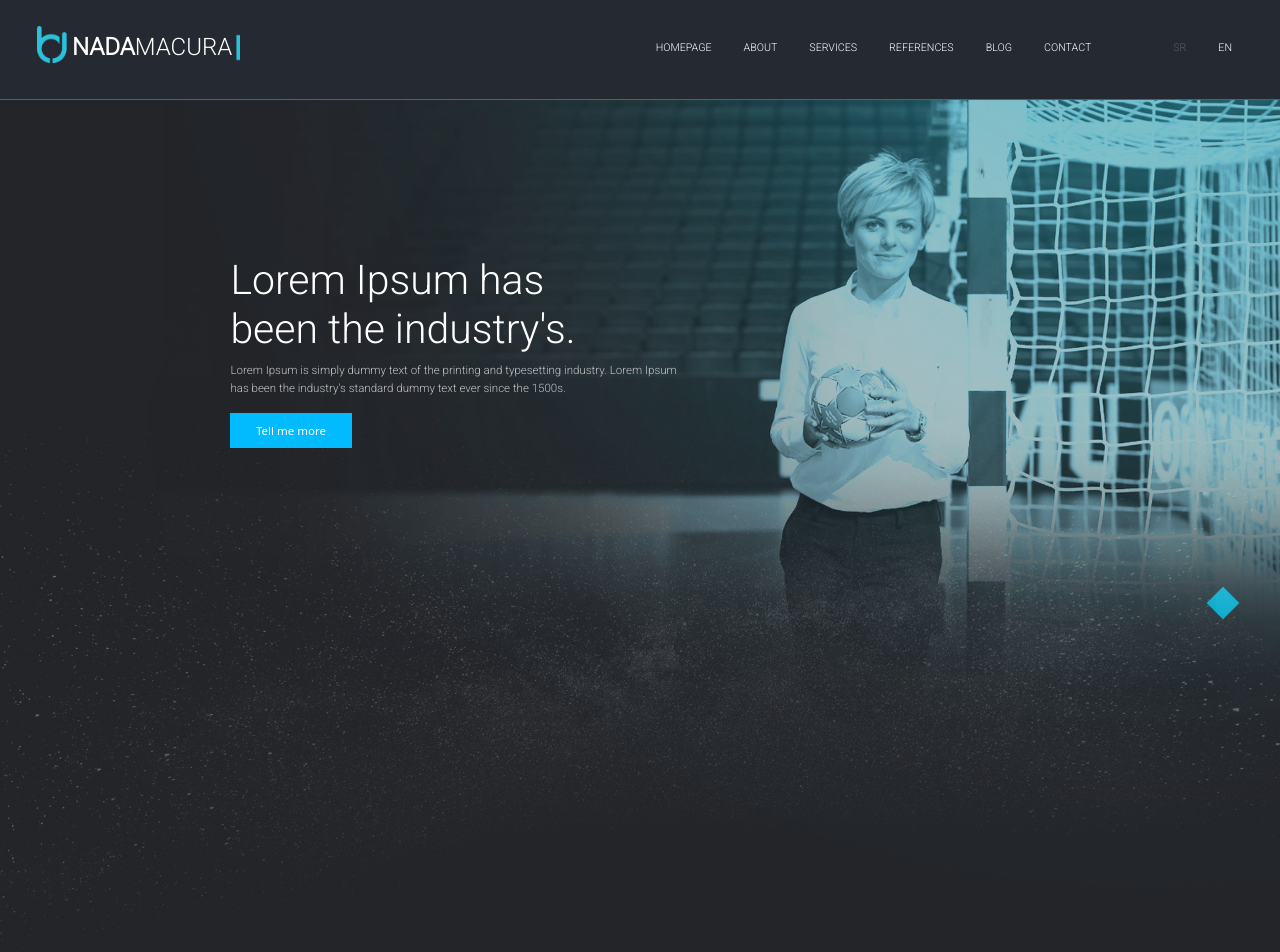
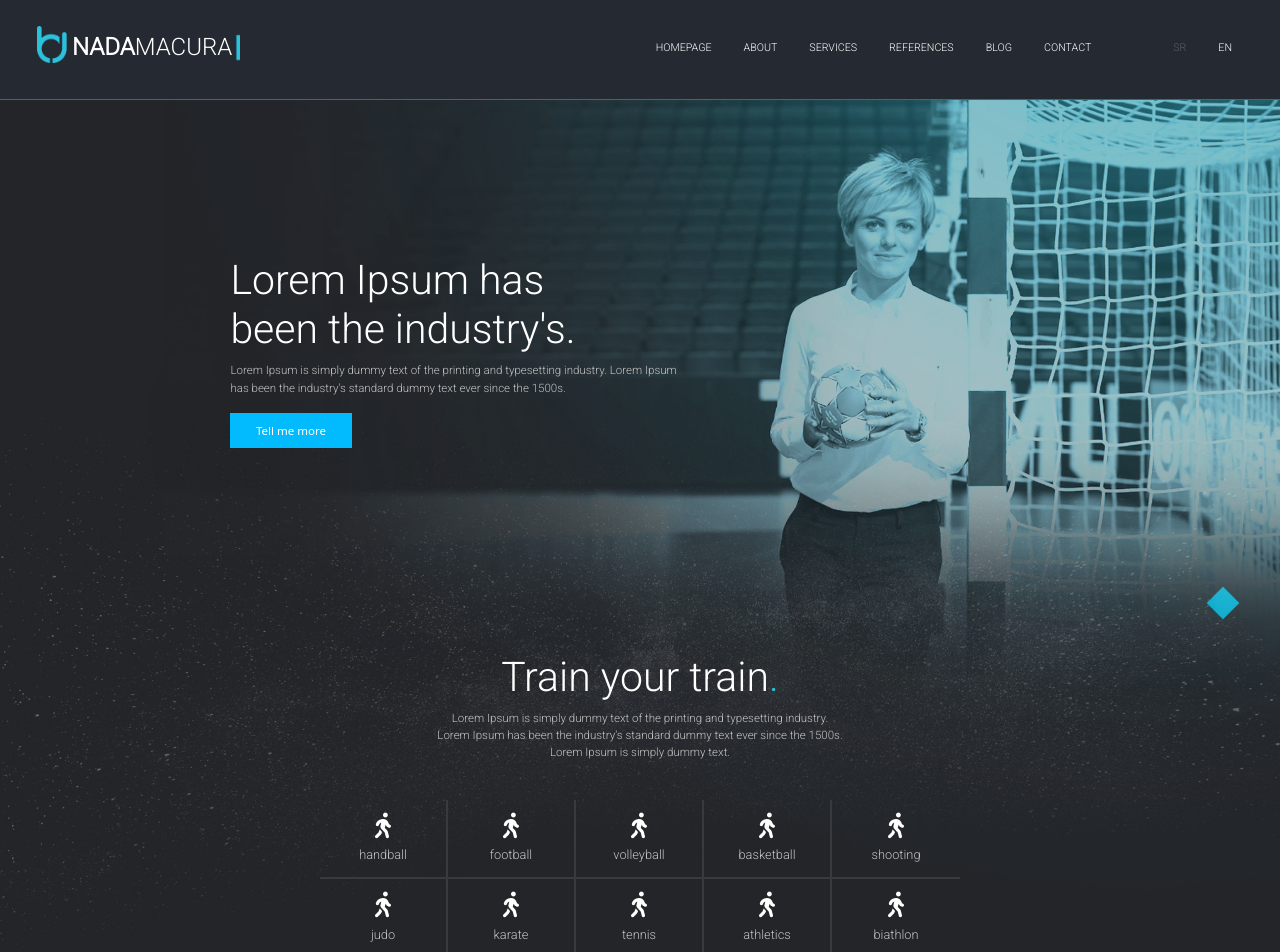
Before and after one commit to AleksandarPavlov/BlueWebPage, an Angular app: page / in a window 1280 px wide. Shown: the top 952 px of the page. Built offline with nearby package versions, Linux system fonts and the light colour scheme.

Commit message:
middle section

```diff
--- a/src/app/home-page/home-page.component.css
+++ b/src/app/home-page/home-page.component.css
@@ -1,3 +1,6 @@
+.wrapper{
+    height: 100%;
+}
 nav{
     border-bottom: 1px solid #5D5D5D;
     background-color: #252931;
@@ -107,6 +110,71 @@ nav{
     background-color: #5D5D5D;
 }
 
+.middleSection{
+    position: absolute;
+    top:51vw;
+    width: 100%;
+
+}
+.middleSection p{
+    color:rgb(195, 195, 195);
+    font-family: 'Roboto', sans-serif;
+    font-size: 0.9vw;
+    text-align: center;
+
+}
+#middleTitle{
+    color: white;
+    font-family: 'Roboto', sans-serif;
+    font-size: 3.2vw;
+    text-align: center;
+}
+#col-icon{
+    color: white;
+    font-size: 2vw;
+}
+#col-icon:hover{
+    color: #2CC1DB;
+    cursor: pointer;
+    transition: 0.2s;
+
+}
+#icons-grid{
+    text-align: center;
+    width: 50%;
+    margin-top: 3vw;
+
+}
+.col{
+    padding: 1vw 1vw;
+}
+.col p {
+    color: rgb(195, 195, 195);
+    font-family: 'Roboto', sans-serif;
+    font-size: 1vw;
+    margin-top: 0.35vw;
+    margin-bottom: 0;
+    cursor: pointer;
+}
+
+
+#upperCol{
+    border-bottom:0.25px solid #383A3D;
+    border-right:2px solid #383A3D ;
+}
+#lowerCol{
+    border-top:0.25px solid #383A3D;
+    border-right:2px solid #383A3D ;
+
+}
+#upperColRight{
+    border-right:0px ;
+    border-bottom:0.25px solid #383A3D;
+}
+#lowerColRight{
+    border-right:0px ;
+    border-top:0.25px solid #383A3D;
+}
 @media (min-width: 992px){
 
     nav{
@@ -238,6 +306,7 @@ nav{
         font-size: 9.8vw;
         color:white;
         font-family: 'Roboto', sans-serif;
+
     }
     .mainUpperText p{
         color:rgb(195, 195, 195);
@@ -252,19 +321,17 @@ nav{
         border: none;
     }
     #upperMainImg{
-        width: 170%;
+        width: 200%;
         float: right;
 
         margin-top: 60px;
         filter:sepia(1) hue-rotate(149deg);
-        opacity: 30%;
+        opacity: 25%;
 
     }
     #blueLayer{
         width: 40%;
         float: right;
-
-
         position: absolute;
         top:5%;
         left:60%
--- a/src/app/home-page/home-page.component.html
+++ b/src/app/home-page/home-page.component.html
@@ -39,14 +39,33 @@
     </nav>
 
     <div class="upperImageContainer">
-      <img src = "assets/images/image1.png" id="upperMainImg">
-      <img src = "assets/images/bluelayer.png" id="blueLayer">
-      <div class = "mainUpperText">
-        <h1 id="upperTitle">Lorem Ipsum has<br> been the industry's.</h1>
-        <p>Lorem Ipsum is simply dummy text of the printing and typesetting industry. Lorem Ipsum has been the industry's standard dummy text ever since the 1500s.</p>
-        <button type="button" class="btn btn-primary">Tell me more</button>
+        <img src = "assets/images/image1.png" id="upperMainImg">
+        <img src = "assets/images/bluelayer.png" id="blueLayer">
+        <div class = "mainUpperText">
+          <h1 id="upperTitle">Lorem Ipsum has<br> been the industry's.</h1>
+          <p>Lorem Ipsum is simply dummy text of the printing and typesetting industry. Lorem Ipsum has been the industry's standard dummy text ever since the 1500s.</p>
+          <button type="button" class="btn btn-primary">Tell me more</button>
+        </div>
     </div>
 
+    <div class = "middleSection">
+      <h1 id="middleTitle">Train your train<span style="color:#2CC1DB">.</span></h1>
+      <p>Lorem Ipsum is simply dummy text of the printing and typesetting industry.<br> Lorem Ipsum has been the industry's standard dummy text ever since the 1500s.<br>Lorem Ipsum is simply dummy text.</p>
+        <div class="container text-center" id="icons-grid">
+          <div class="row row-cols-5">
+            <div class="col" id="upperCol"><i class="fa-solid fa-person-walking" id="col-icon"></i><br><p>handball</p></div>
+            <div class="col" id="upperCol"><i class="fa-solid fa-person-walking" id="col-icon"></i><br><p>football</p></div>
+            <div class="col" id="upperCol"><i class="fa-solid fa-person-walking" id="col-icon"></i><br><p>volleyball</p></div>
+            <div class="col" id="upperCol"><i class="fa-solid fa-person-walking" id="col-icon"></i><br><p>basketball</p></div>
+            <div class="col" id="upperColRight"><i class="fa-solid fa-person-walking" id="col-icon"></i><br><p>shooting</p></div>
+            <div class="col" id="lowerCol"><i class="fa-solid fa-person-walking" id="col-icon"></i><br><p>judo</p></div>
+            <div class="col" id="lowerCol"><i class="fa-solid fa-person-walking" id="col-icon"></i><br><p>karate</p></div>
+            <div class="col" id="lowerCol"><i class="fa-solid fa-person-walking" id="col-icon"></i><br><p>tennis</p></div>
+            <div class="col" id="lowerCol"><i class="fa-solid fa-person-walking" id="col-icon"></i><br><p>athletics</p></div>
+            <div class="col" id="lowerColRight"><i class="fa-solid fa-person-walking" id="col-icon"></i><br><p>biathlon</p></div>
+          </div>
+        </div>
 
+    </div>
 
 </div>
--- a/src/index.html
+++ b/src/index.html
@@ -9,7 +9,8 @@
   <link rel="preconnect" href="https://fonts.googleapis.com">
 <link rel="preconnect" href="https://fonts.gstatic.com" crossorigin>
 <link href="https://fonts.googleapis.com/css2?family=Roboto:wght@300&display=swap" rel="stylesheet">
-  <link href="https://cdn.jsdelivr.net/npm/bootstrap@5.3.0-alpha1/dist/css/bootstrap.min.css" rel="stylesheet" integrity="sha384-GLhlTQ8iRABdZLl6O3oVMWSktQOp6b7In1Zl3/Jr59b6EGGoI1aFkw7cmDA6j6gD" crossorigin="anonymous">
+<link href="https://cdn.jsdelivr.net/npm/bootstrap@5.3.0-alpha1/dist/css/bootstrap.min.css" rel="stylesheet" integrity="sha384-GLhlTQ8iRABdZLl6O3oVMWSktQOp6b7In1Zl3/Jr59b6EGGoI1aFkw7cmDA6j6gD" crossorigin="anonymous">
+<script src="https://kit.fontawesome.com/b80297fa06.js" crossorigin="anonymous"></script>
 </head>
 <body>
   <app-root></app-root>
--- a/src/styles.css
+++ b/src/styles.css
@@ -1,7 +1,7 @@
 /* You can add global styles to this file, and also import other style files */
 html,body{
     width: 100%;
-    height: 1000px;
+    height: 2000px;
    background-image: url('assets/images/bg.jpg');
    background-size: 100%;
 }
@@ -11,6 +11,6 @@ html,body{
         width: 100%;
         height: 1000px;
        background-image: url('assets/images/bg.jpg');
-       background-size: 140%;
+       background-size: 200%;
     }
 }
```
